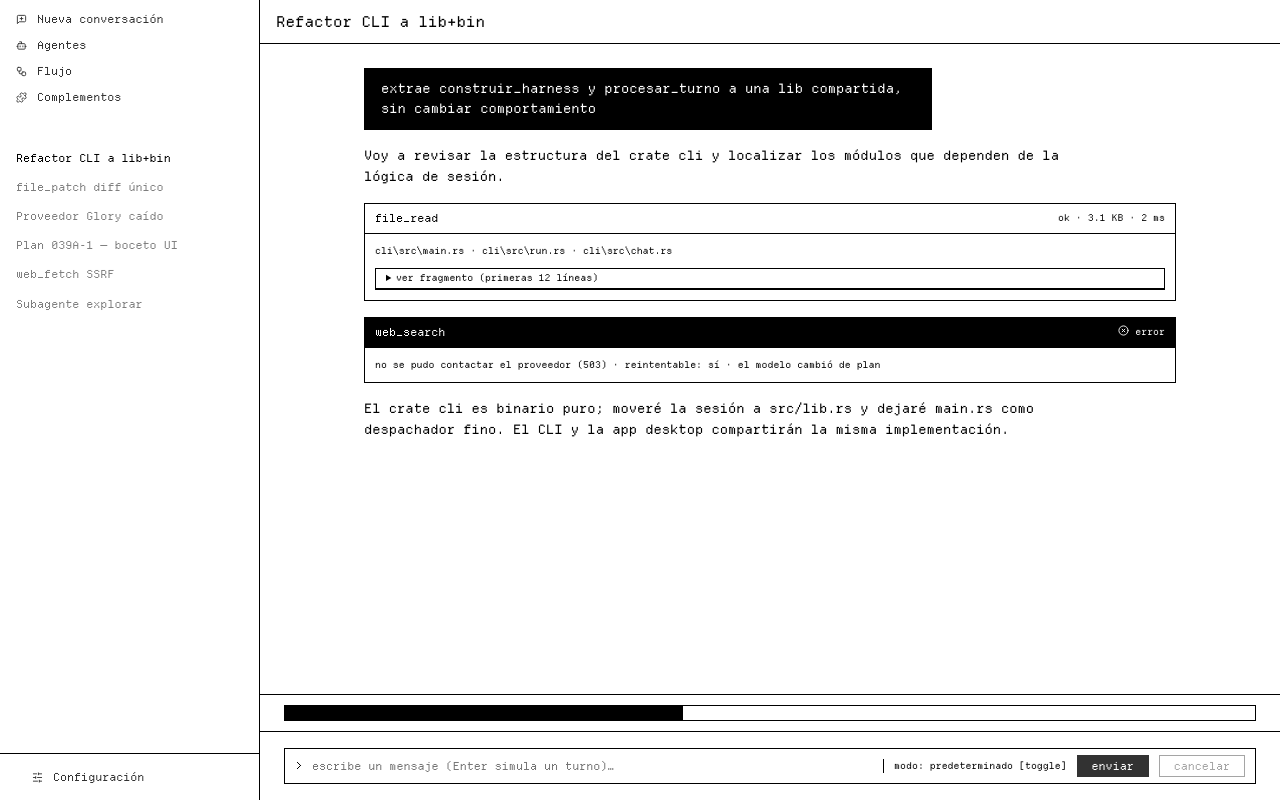
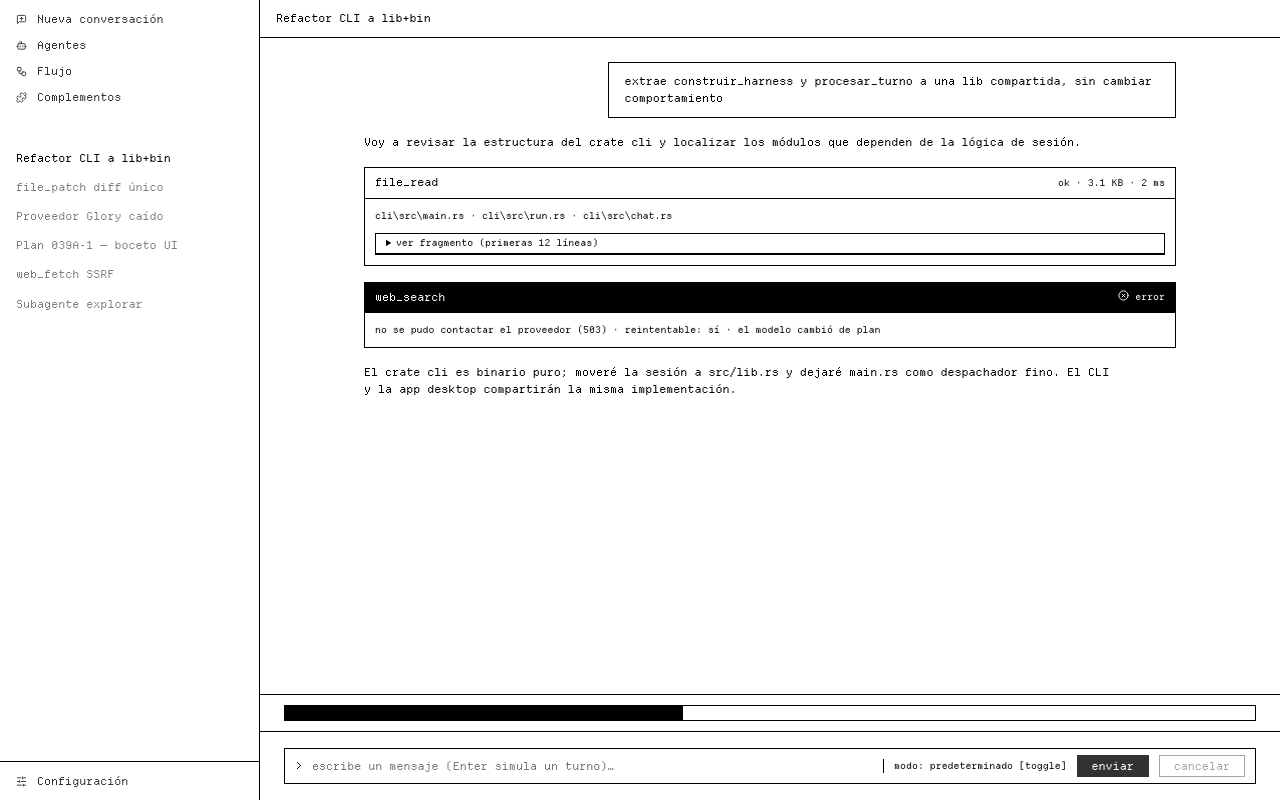
Before and after one commit to 1ndoryu/glory-harness, a website: page Agente/planes/mockup-desktop-2026-09-03.html in a window 1280 px wide. Drawn offline with Linux system fonts and the light colour scheme.

Commit message:
chore: ajuste de densidad del mockup desktop (pie de sidebar y título del chat)
🤖 Generated with Codebuff
Co-Authored-By: Codebuff <noreply@codebuff.com>

```diff
--- a/Agente/planes/mockup-desktop-2026-09-03.html
+++ b/Agente/planes/mockup-desktop-2026-09-03.html
@@ -129,7 +129,7 @@ body {
 
 #sidebar .pie {
     border-top: 1px solid var(--borde);
-    padding: var(--sp-sm) var(--sp-md);
+    padding: var(--sp-xs) 0 var(--sp-xs);
 }
 #sidebar .pie-boton {
     width: 100%;
@@ -159,7 +159,7 @@ body {
     gap: var(--sp-md);
     font-size: var(--xs);
 }
-#cabecera-chat .titulo { font-size: var(--lg); }
+#cabecera-chat .titulo { font-size: var(--sm); }
 
 #mensajes {
     flex: 1;
@@ -174,16 +174,17 @@ body {
 }
 
 .msg-user {
-    align-self: flex-start;
-    background: #000;
-    color: #fff;
+    align-self: flex-end;
+    background: #fff;
+    color: #000;
     border: 1px solid #000;
     padding: var(--sp-sm) var(--sp-md);
     max-width: 70%;
+    font-size: var(--sm);
 }
 
-.msg-asis { max-width: 92%; }
-.msg-asis .texto { font-size: var(--md); white-space: pre-wrap; }
+.msg-asis { max-width: 92%; font-size: var(--sm); }
+.msg-asis .texto { white-space: pre-wrap; }
 
 /* cursor de streaming */
 .cursor {
```
